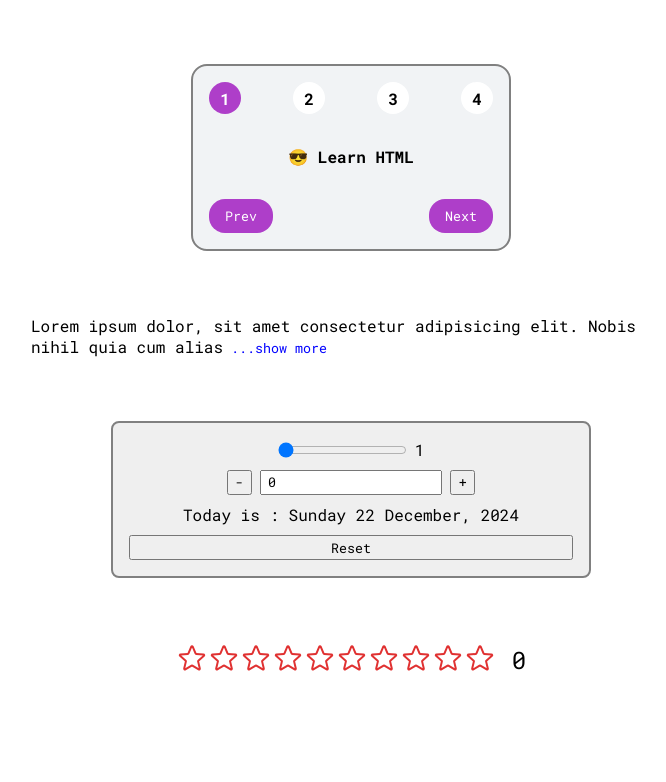
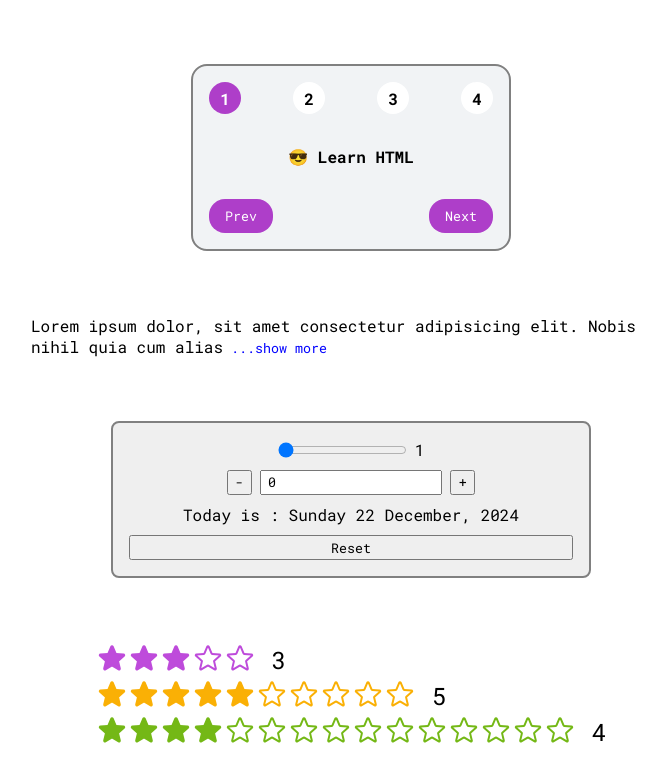
Before and after one commit to arpitjana2103/mini-react-projects, a React (Vite) app: page / in a window 1280 px wide. Shown: the top 782 px of the page, without its empty margins (289-955 px from the left). Built offline with nearby package versions, Linux system fonts and the light colour scheme.

Commit message:
StarRating Done

```diff
--- a/src/App.jsx
+++ b/src/App.jsx
@@ -21,7 +21,12 @@ function App() {
             <Card />
             <TextExpander />
             <DateCounter />
-            <StarRating />
+
+            <div>
+                <StarRating color="#be4bdb" defaultRating={3} size={5} />
+                <StarRating color="#fab005" defaultRating={5} size={10} />
+                <StarRating color="#74b816" defaultRating={4} size={15} />
+            </div>
         </div>
     );
 }
--- a/src/components/StarRating.jsx
+++ b/src/components/StarRating.jsx
@@ -4,11 +4,9 @@ import styles from "../style/StarRating.module.css";
 // Hover : (tempRating) (temprating !== 0) // tempRating
 // Not-Hovering : (tempRating === 0)  // Rating
 
-const totalRating = 10;
-const color = "#e03131";
-
-function StarRating() {
-    const [rating, setRating] = useState(0);
+function StarRating(props) {
+    const { color, defaultRating, size: totalRating } = props;
+    const [rating, setRating] = useState(defaultRating);
     const [tempRating, setTempRating] = useState(0);
     const hovering = tempRating !== 0;
 
```
